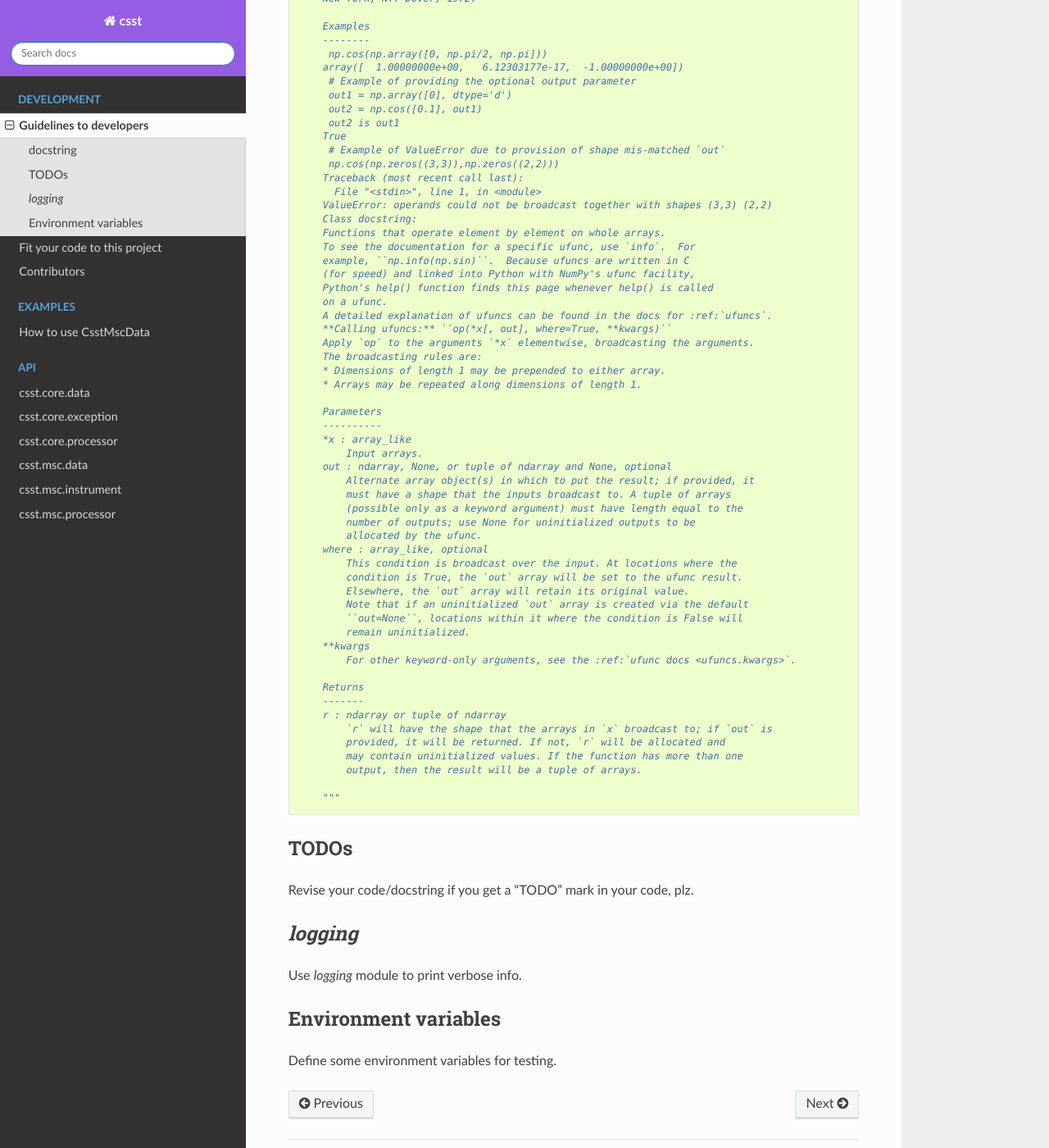
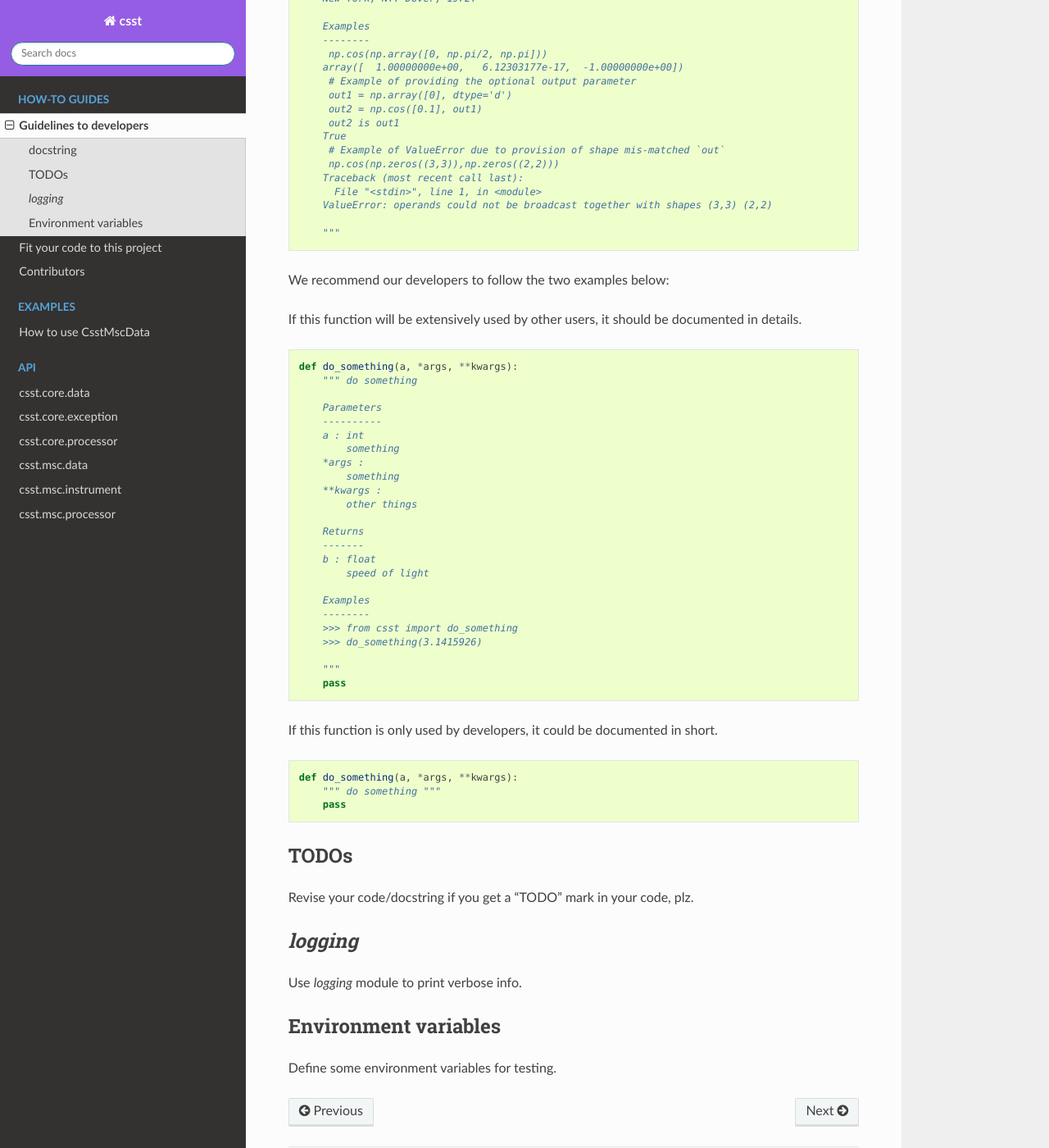
Before and after one commit to csster/csst, a Sphinx documentation site: the page built from doc/source/csster.rst, in a window 1280 px wide and 1400 px high, scrolled down 956 px. Shown: the whole window at 82% size. Built offline with Sphinx 7.4.7 and the Read the Docs theme 2.0.0, drawn with Linux system fonts in a browser that asks for light colours.

Commit message:
updated csster.rst

```diff
--- a/doc/source/csster.rst
+++ b/doc/source/csster.rst
@@ -63,49 +63,52 @@
         Traceback (most recent call last):
           File "<stdin>", line 1, in <module>
         ValueError: operands could not be broadcast together with shapes (3,3) (2,2)
-        Class docstring:
-        Functions that operate element by element on whole arrays.
-        To see the documentation for a specific ufunc, use `info`.  For
-        example, ``np.info(np.sin)``.  Because ufuncs are written in C
-        (for speed) and linked into Python with NumPy's ufunc facility,
-        Python's help() function finds this page whenever help() is called
-        on a ufunc.
-        A detailed explanation of ufuncs can be found in the docs for :ref:`ufuncs`.
-        **Calling ufuncs:** ``op(*x[, out], where=True, **kwargs)``
-        Apply `op` to the arguments `*x` elementwise, broadcasting the arguments.
-        The broadcasting rules are:
-        * Dimensions of length 1 may be prepended to either array.
-        * Arrays may be repeated along dimensions of length 1.
+
+        """
+
+
+We recommend our developers to follow the two examples below:
+
+If this function will be extensively used by other users, it should be documented in details.
+
+.. code-block:: python
+
+    def do_something(a, *args, **kwargs):
+        """ do something
 
         Parameters
         ----------
-        *x : array_like
-            Input arrays.
-        out : ndarray, None, or tuple of ndarray and None, optional
-            Alternate array object(s) in which to put the result; if provided, it
-            must have a shape that the inputs broadcast to. A tuple of arrays
-            (possible only as a keyword argument) must have length equal to the
-            number of outputs; use None for uninitialized outputs to be
-            allocated by the ufunc.
-        where : array_like, optional
-            This condition is broadcast over the input. At locations where the
-            condition is True, the `out` array will be set to the ufunc result.
-            Elsewhere, the `out` array will retain its original value.
-            Note that if an uninitialized `out` array is created via the default
-            ``out=None``, locations within it where the condition is False will
-            remain uninitialized.
-        **kwargs
-            For other keyword-only arguments, see the :ref:`ufunc docs <ufuncs.kwargs>`.
+        a : int
+            something
+        *args :
+            something
+        **kwargs :
+            other things
 
         Returns
         -------
-        r : ndarray or tuple of ndarray
-            `r` will have the shape that the arrays in `x` broadcast to; if `out` is
-            provided, it will be returned. If not, `r` will be allocated and
-            may contain uninitialized values. If the function has more than one
-            output, then the result will be a tuple of arrays.
+        b : float
+            speed of light
+
+        Examples
+        --------
+        >>> from csst import do_something
+        >>> do_something(3.1415926)
 
         """
+        pass
+
+
+If this function is only used by developers, it could be documented in short.
+
+.. code-block:: python
+
+    def do_something(a, *args, **kwargs):
+        """ do something """
+        pass
+
+
+
 
 
 TODOs
```
Also changed, not shown: doc/source/index.rst (+15 -4 lines).
